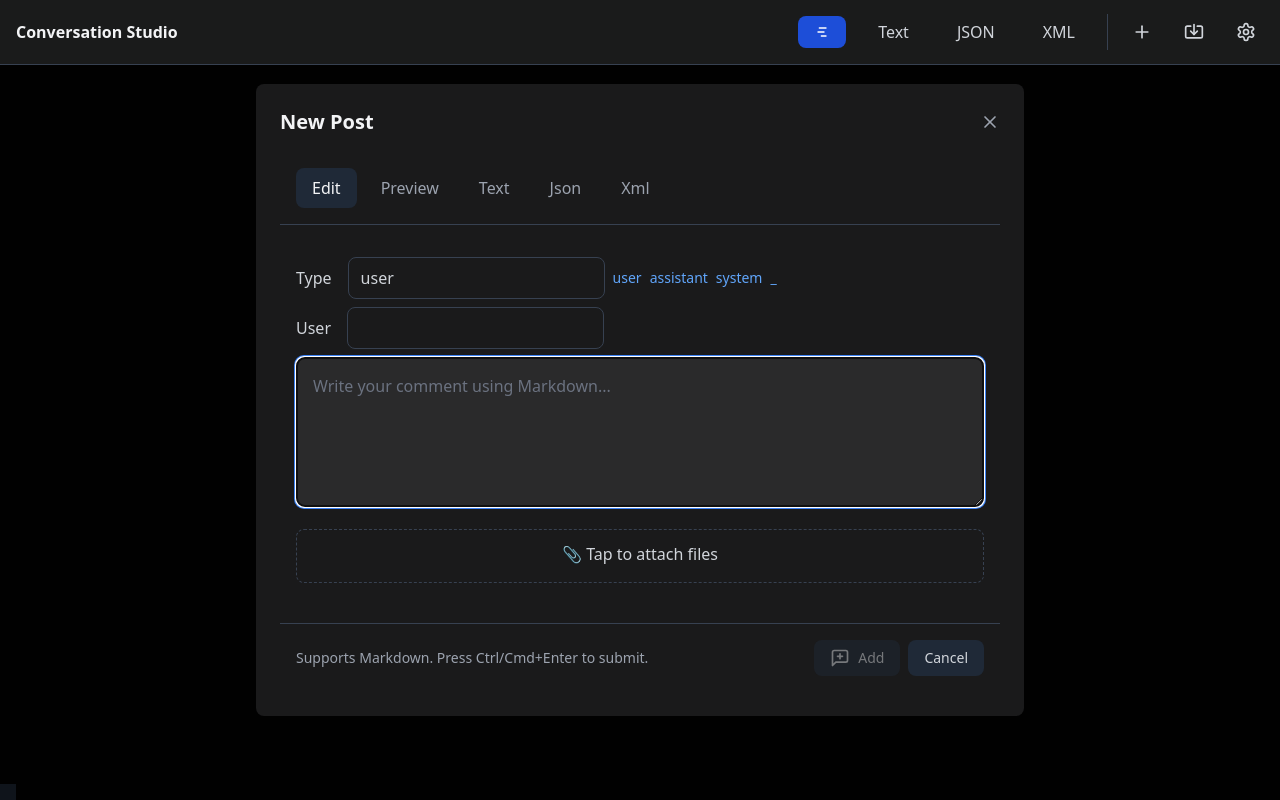
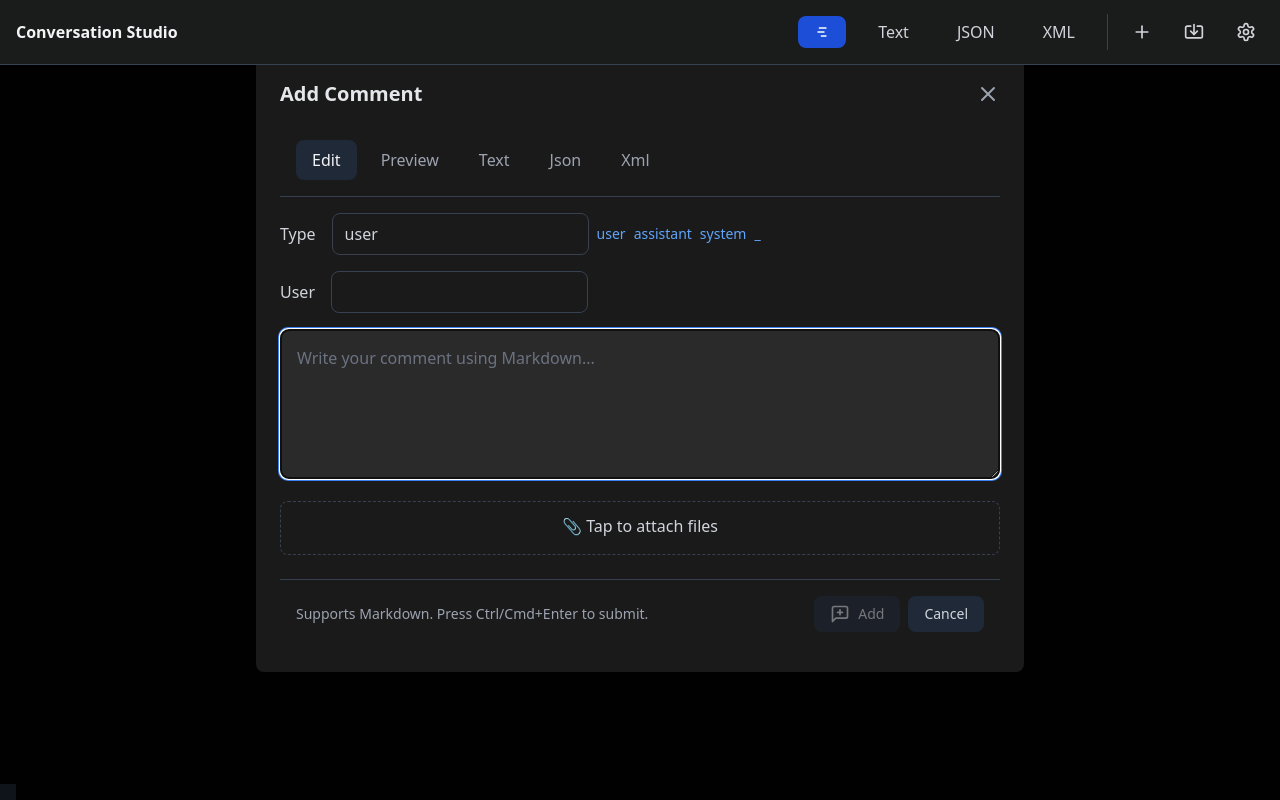
Before and after one commit to johnhenry/conversation-studio, a React (Vite) app: page / in a window 1280 px wide. Both pictures are taken after a click on the button 1142 px from the left and 32 px from the top of the page. Built offline with nearby package versions, Linux system fonts and the light colour scheme.

Commit message:
make editor scrollable

```diff
--- a/src/components/CommentEditor.tsx
+++ b/src/components/CommentEditor.tsx
@@ -428,31 +428,28 @@
 
   return (
     <div
-      className={`fixed inset-0 bg-black bg-opacity-50 flex items-center justify-center transition-opacity duration-200 ${
+      className={`fixed inset-0 bg-black bg-opacity-50 flex items-start justify-center transition-opacity duration-200 ${
         isVisible ? "opacity-100" : "opacity-0"
-      } p-4 md:p-6`}
+      } p-4 md:p-6 overflow-y-auto`}
       role="dialog"
       aria-label="Comment Editor"
     >
       <div
-        className="bg-[#1A1A1B] p-4 md:p-6 rounded-lg w-full max-w-3xl max-h-[90vh] overflow-y-auto relative"
+        className="bg-[#1A1A1B] p-4 md:p-6 rounded-lg w-full max-w-3xl my-4 md:my-8 relative flex flex-col max-h-[90vh]"
         onKeyDown={handleKeyDown}
       >
-        <div className="flex justify-between items-center mb-4">
-          <h2 className="text-xl font-semibold text-gray-100">
-            {parentId ? "Reply" : "New Post"}
-          </h2>
-
+        <div className="flex justify-between items-center mb-4 shrink-0">
+          <h2 className="text-xl font-semibold text-gray-200">Add Comment</h2>
           <button
             onClick={handleClose}
-            className="text-gray-400 hover:text-gray-300"
-            aria-label="Close editor"
+            className="text-gray-400 hover:text-gray-200"
+            title="Close"
           >
-            <X size={20} />
+            <X size={24} />
           </button>
         </div>
-        <form onSubmit={handleSubmit} className="space-y-4">
-          <div className="flex overflow-x-auto gap-2 mb-4 p-4 border-b border-gray-700 -mx-4 md:mx-0">
+        <form onSubmit={handleSubmit} className="flex flex-col flex-1 min-h-0">
+          <div className="flex overflow-x-auto gap-2 mb-4 p-4 border-b border-gray-700 -mx-4 md:mx-0 shrink-0">
             <div className="md:hidden w-full">
               <button
                 onClick={() => setIsNavExpanded(!isNavExpanded)}
@@ -499,8 +496,39 @@
               ))}
             </div>
           </div>
-          <div className="p-4">{renderContent()}</div>
-          <div className="flex flex-col md:flex-row justify-between items-stretch md:items-center text-sm text-gray-400 p-4 border-t border-gray-700 gap-4">
+          <div className="overflow-y-auto flex-1 px-4 -mx-4">
+            <div className="space-y-4">
+              {renderContent()}
+            </div>
+            {appConfig.ai.base.type && (
+            <div className="flex items-center">
+              Auto Reply:
+              <label className="flex items-center space-x-2 p-2 rounded-lg text-gray-300 hover:bg-gray-700 hover:text-white transition-colors cursor-pointer gap-2">
+                Depth{" "}
+                <input
+                  type="number"
+                  onChange={(e) => setAutoReply(e.target.valueAsNumber)}
+                  defaultValue={autoReply}
+                  min="0"
+                  className="w-12 px-2 py-1 bg-[#1A1A1B] border border-gray-700 text-gray-300 rounded-lg focus:ring-2 focus:ring-blue-500 focus:border-transparent"
+                />
+              </label>
+              <label className="flex items-center space-x-2 p-2 rounded-lg text-gray-300 hover:bg-gray-700 hover:text-white transition-colors cursor-pointer gap-2">
+                Count{" "}
+                <input
+                  type="number"
+                  onChange={(e) => setAutoReplyCount(e.target.valueAsNumber)}
+                  defaultValue={autoReplyCount}
+                  disabled={autoReply < 1}
+                  min="1"
+                  className="w-12 px-2 py-1 bg-[#1A1A1B] border border-gray-700 text-gray-300 rounded-lg focus:ring-2 focus:ring-blue-500 focus:border-transparent"
+                />
+              </label>
+            </div>
+          )}
+          </div>
+
+          <div className="flex flex-col md:flex-row justify-between items-stretch md:items-center text-sm text-gray-400 p-4 border-t border-gray-700 gap-4 mt-4 shrink-0">
             <span className="text-center md:text-left">Supports Markdown. Press Ctrl/Cmd+Enter to submit.</span>
             <div className="flex gap-2 justify-center md:justify-end">
               {appConfig.ai.base.type && parentId ? (
@@ -551,32 +579,7 @@
               </button>
             </div>
           </div>
-          {appConfig.ai.base.type && (
-            <div className="flex items-center">
-              Auto Reply:
-              <label className="flex items-center space-x-2 p-2 rounded-lg text-gray-300 hover:bg-gray-700 hover:text-white transition-colors cursor-pointer gap-2">
-                Depth{" "}
-                <input
-                  type="number"
-                  onChange={(e) => setAutoReply(e.target.valueAsNumber)}
-                  defaultValue={autoReply}
-                  min="0"
-                  className="w-12 px-2 py-1 bg-[#1A1A1B] border border-gray-700 text-gray-300 rounded-lg focus:ring-2 focus:ring-blue-500 focus:border-transparent"
-                />
-              </label>
-              <label className="flex items-center space-x-2 p-2 rounded-lg text-gray-300 hover:bg-gray-700 hover:text-white transition-colors cursor-pointer gap-2">
-                Count{" "}
-                <input
-                  type="number"
-                  onChange={(e) => setAutoReplyCount(e.target.valueAsNumber)}
-                  defaultValue={autoReplyCount}
-                  disabled={autoReply < 1}
-                  min="1"
-                  className="w-12 px-2 py-1 bg-[#1A1A1B] border border-gray-700 text-gray-300 rounded-lg focus:ring-2 focus:ring-blue-500 focus:border-transparent"
-                />
-              </label>
-            </div>
-          )}
+
         </form>
       </div>
     </div>
```
